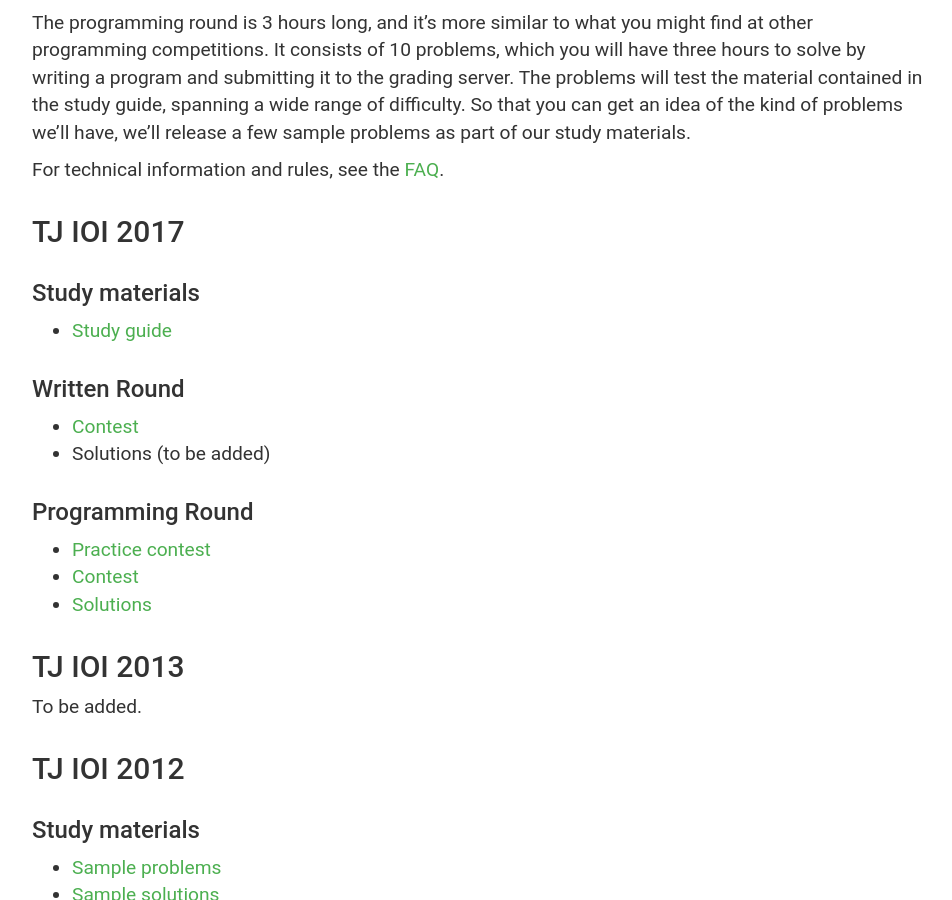
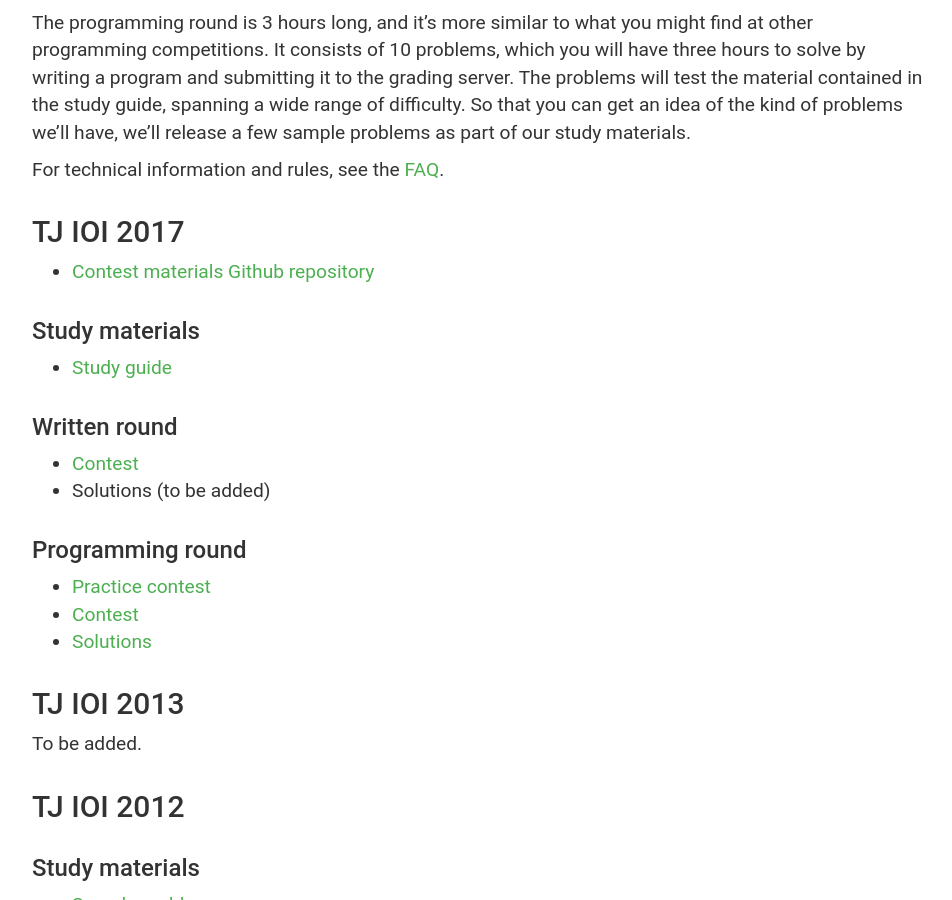
Before and after one commit to codeAligned/tjioi, a Jekyll site: the page built from contest.md, in a window 1280 px wide and 900 px high, scrolled down 786 px. Shown: the whole window, without its empty margins (160-1112 px from the left). Built offline with Jekyll 4.4.1, drawn with Linux system fonts in a browser that asks for light colours.

Commit message:
link index, add git repo

```diff
--- a/contest.md
+++ b/contest.md
@@ -29,16 +29,18 @@ For technical information and rules, see the [FAQ]({{ '/faq/' | relative_url }})
 
 ## TJ IOI 2017
 
+* [Contest materials Github repository]({{ https://github.com/tjsct/tjioi-2017 }})
+
 ### Study materials
 
 * [Study guide]({{ '/materials/2017/StudyGuide.pdf' | relative_url }})
 
-### Written Round
+### Written round
 
 * [Contest]({{ '/materials/2017/WrittenRound.pdf' | relative_url }})
 * Solutions (to be added)
 
-### Programming Round
+### Programming round
 
 * [Practice contest]({{ '/materials/2017/PracticeProgrammingRound.pdf' | relative_url }})
 * [Contest]({{ '/materials/2017/ProgrammingRound.pdf' | relative_url }})
--- a/index.html
+++ b/index.html
@@ -15,7 +15,7 @@ use_hero: true
     Congratulations and we hope to see you all again next year!
 </p>
 <p>
-    Full results and pictures will be available shortly.
+    Solutions to problems can be found <a href="{{ '/contest/' | relative_url }}">here</a>.  Full results and pictures will be available shortly.
 </p>
 
 <!-- facebook like button -->
```
